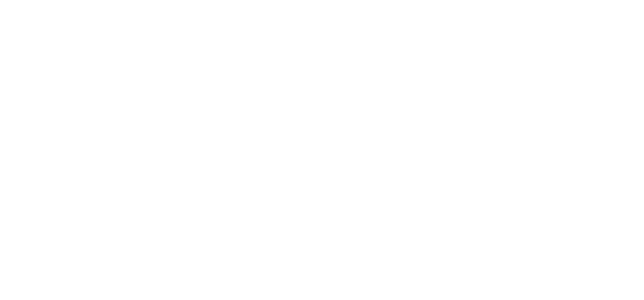
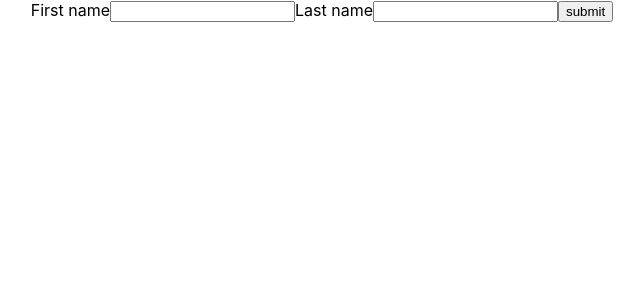
Before and after one commit to SaxenaVaibhav80/learning-router-v6-in-react, a React (Create React App) app in the folder router/: page /AxiosPost in a window 1280 px wide. Before the commit this address had no page. Shown: the top 300 px of the page, without its empty margins (318-962 px from the left). Built offline with nearby package versions, Linux system fonts and the light colour scheme.

Commit message:
LEARNING spread operator with whole mechanism and the POST method using axios with a proper documentation

```diff
--- a/router/src/App.js
+++ b/router/src/App.js
@@ -5,6 +5,7 @@
 import { Route,Routes } from 'react-router-dom';
 import OtherPage from './components/OtherPage';
 import Axios from './components/Axios'
+import AxiosPost from './components/AxiosPost';
 
 function App() {
   return (
@@ -15,6 +16,7 @@
         <Route path="/contact" element={<Contact></Contact>}/>
         <Route path="/OtherPage" element={<OtherPage></OtherPage>}/>
         <Route path="/GetData" element={<Axios></Axios>}/>
+        <Route path="/AxiosPost" element={<AxiosPost></AxiosPost>}></Route>
       </Routes>
     </div>
   );
--- /dev/null
+++ b/router/src/components/AxiosPost.jsx
@@ -0,0 +1,77 @@
+import { useState } from "react"
+import axios from "axios"
+
+function AxiosPost()
+{
+    const data={fn:"",ln:""}
+    const [inputData,setInputdata]=useState(data)
+    const handleData=(e)=>
+        {
+           setInputdata({...inputData,[e.target.name]:e.target.value})
+           console.log({...inputData,[e.target.name]:e.target.value})
+        }
+    const handleSubmit=(e)=>
+        {
+            e.preventDefault();
+            axios.post("https://jsonplaceholder.typicode.com/users",inputData).then((response)=>
+            {
+                console.log(response)
+            })
+        }
+
+    return(
+        <>
+        <label>First name</label>
+        <input type="text" name="fn" value={inputData.fn} onChange={handleData}></input>
+        <label>Last name</label>
+        <input type="text" name="ln" value={inputData.ln} onChange={handleData}></input>
+        <button onClick={handleSubmit}>submit</button>
+        </>
+
+    )
+}
+
+
+// NOTE-->
+
+// setInputdata({
+//     ...inputData, // Spread the existing state
+//     [name]: value, // Use square brackets to dynamically set the property
+//   });
+
+// USE OF SPREAD OPERATOR---->
+
+// const list1=[1,2,3,4]
+// const list2=[5,...list1,6]
+// console.log(list2)
+// VM454:3 (6) [5, 1, 2, 3, 4, 6]
+
+// WITHOUT SPREAD OPERATOR---->
+
+// const list1=[1,2,3,4]
+// const list2=[5,list1,6]
+// console.log(list2)
+// VM591:3 (3) [5, Array(4), 6]
+
+
+// setInputdata({...inputData,[e.target.name]:e.target.value}) means---->
+
+
+
+// Spreading the Existing State: The {...inputData} part uses the spread operator to copy all existing properties from the inputData object into a new object. This preserves the existing state.
+
+// Adding or Updating a Property: The [e.target.name]: e.target.value part within the object creates or updates a property in the new object. The property name is dynamic, determined by the name attribute of the form input that triggered the event. The value is set to e.target.value, which is the value from the input field.
+
+// Creating a New State Object: Combining these two steps, a new object is created with all the properties from inputData and the new or updated property from e.target.name and e.target.value.
+
+// Updating the State: This new object is then passed to setInputdata, which updates the component's state with the new object, triggering a re-render if necessary.
+
+// SUMMARYYYYY(IMPORTANT)---->
+
+
+
+// means when we add the object in the new empty object as a shallow copy and try to make a change or update with the key present in the real object will update in the new object and rest of the key with value will remain same as in the real object
+
+// and when try to add real objcet in the new empty object as a sallow copy and try to add a new key not present in the real object then new key with some value add in the new object
+
+export default AxiosPost
--- a/router/src/components/Intro.jsx
+++ b/router/src/components/Intro.jsx
@@ -18,7 +18,8 @@
             <button onClick={sendDataToOtherPage}>go to other page with id</button>
 
             <h1>get the data</h1><br></br>
-            <Link  to="/GetData">click to det data from api</Link>
+            <Link  to="/GetData">click to det data from api</Link><br></br>
+            <Link to="/AxiosPost">click to post something</Link>
 
          </>
     )
```
